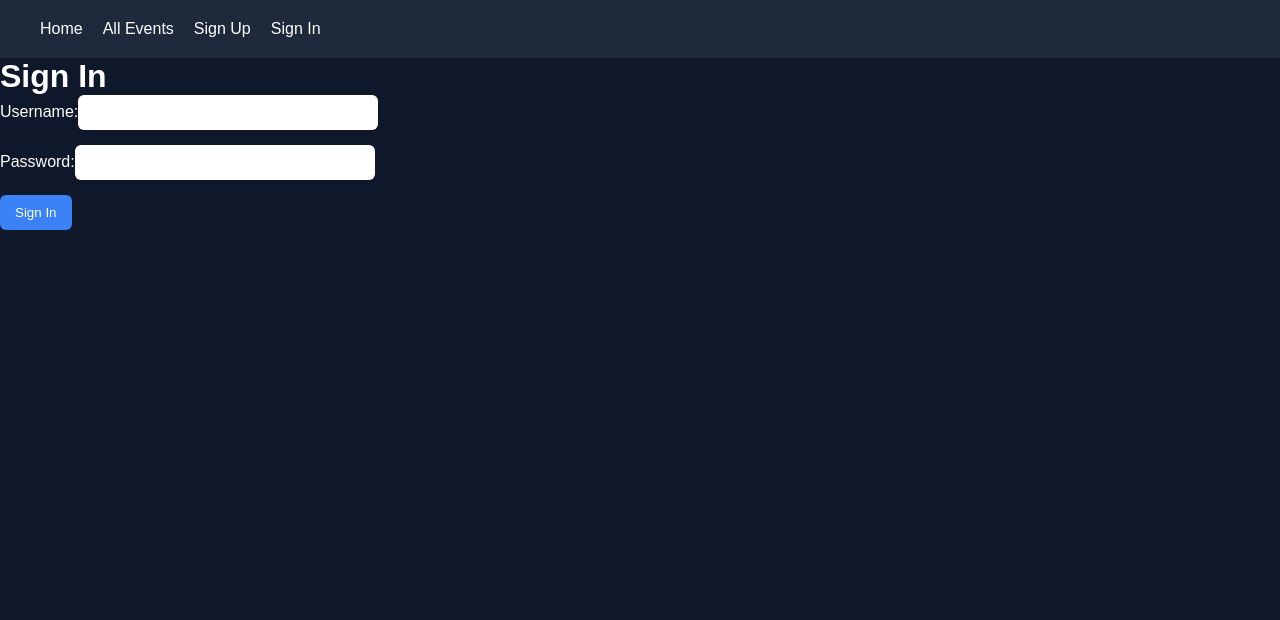
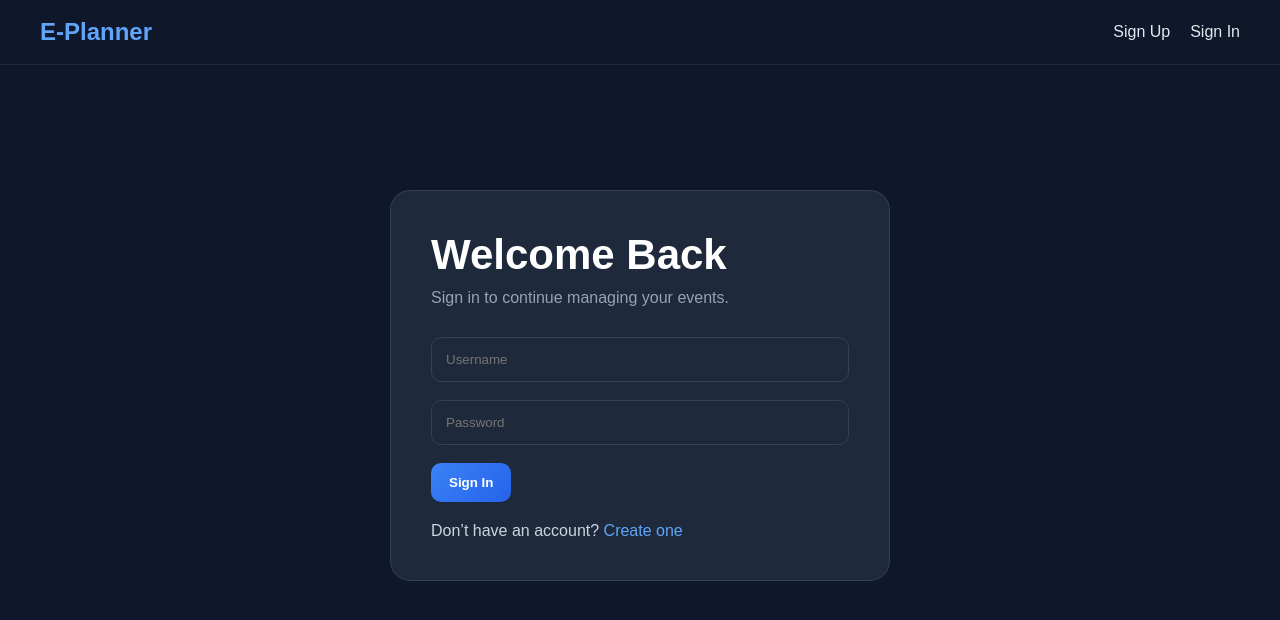
Before and after one commit to eemmaann7/frontend, a React (Vite) app: page /sign-in in a window 1280 px wide. Shown: the top 620 px of the page. Built offline with nearby package versions, Linux system fonts and the light colour scheme.

Commit message:
las minute changes

```diff
--- a/src/components/Navbar.jsx
+++ b/src/components/Navbar.jsx
@@ -17,13 +17,21 @@ function Navbar({ user, setUser }) {
 
     <div className='navbar'>
 
-      <Link className='nav-item' to='/'>
-        Home
+      <div className='nav-left'>
+
+        <Link className='logo' to='/'>
+          E-Planner
         </Link>
 
+        {user && (
           <Link className='nav-item' to='/events'>
             All Events
           </Link>
+        )}
+
+      </div>
+
+      <div className='nav-right'>
 
         {user ? (
           <>
@@ -37,10 +45,10 @@ function Navbar({ user, setUser }) {
             </Link>
 
             <span className='nav-item'>
-            {user.username}
+              Hello, {user.username}
             </span>
 
-          <button className='nav-item' onClick={logOut}>
+            <button onClick={logOut}>
               Log Out
             </button>
 
@@ -60,6 +68,8 @@ function Navbar({ user, setUser }) {
         )}
 
       </div>
+
+    </div>
   )
 }
 
--- a/src/index.css
+++ b/src/index.css
@@ -5,9 +5,17 @@
 }
 
 body {
-  background-color: #0f172a;
+  background: #0f172a;
   color: white;
   font-family: Arial, Helvetica, sans-serif;
+}
+
+#root {
+  min-height: 100vh;
+}
+
+html {
+  scroll-behavior: smooth;
 }
 
 a {
@@ -18,102 +26,164 @@ a {
 button {
   cursor: pointer;
   border: none;
-  border-radius: 6px;
-  padding: 10px 15px;
-  background-color: #3b82f6;
+  border-radius: 10px;
+  padding: 12px 18px;
+  background: linear-gradient(135deg, #3b82f6, #2563eb);
   color: white;
+  font-weight: bold;
   transition: 0.3s;
 }
 
 button:hover {
-  opacity: 0.8;
+  transform: translateY(-2px);
+  opacity: 0.9;
 }
 
 input,
-select {
-  width: 300px;
-  padding: 10px;
-  margin-bottom: 15px;
-  border-radius: 6px;
-  border: none;
+select,
+textarea {
+  width: 100%;
+  padding: 14px;
+  margin-bottom: 18px;
+  border-radius: 10px;
+  border: 1px solid #334155;
+  background-color: #1e293b;
+  color: white;
+  outline: none;
 }
 
 .navbar {
   display: flex;
+  justify-content: space-between;
+  align-items: center;
+  padding: 18px 40px;
+  background-color: #0f172a;
+  border-bottom: 1px solid #1e293b;
+  position: sticky;
+  top: 0;
+  z-index: 100;
+}
+
+.nav-left,
+.nav-right {
+  display: flex;
+  align-items: center;
   gap: 20px;
-  padding: 20px 40px;
-  background-color: #1e293b;
-  align-items: center;
+}
+
+.logo {
+  font-size: 24px;
+  font-weight: bold;
+  color: #60a5fa;
 }
 
 .nav-item {
-  color: white;
+  color: #e2e8f0;
+  transition: 0.3s;
+}
+
+.nav-item:hover {
+  color: #60a5fa;
 }
 
 .page-container {
-  padding: 40px;
+  padding: 50px;
+  max-width: 1300px;
+  margin: auto;
+}
+
+.page-title {
+  font-size: 42px;
+  margin-bottom: 10px;
+}
+
+.page-subtitle {
+  color: #94a3b8;
+  margin-bottom: 30px;
 }
 
 .home-container {
+  min-height: 85vh;
+  display: flex;
+  flex-direction: column;
+  justify-content: center;
+  align-items: center;
+  padding: 20px;
   text-align: center;
-  margin-top: 100px;
+}
+
+.home-container h1 {
+  font-size: 70px;
+  margin-bottom: 20px;
+  color: #60a5fa;
 }
 
 .home-text {
-  margin-top: 20px;
-  font-size: 20px;
+  margin-top: 10px;
+  font-size: 22px;
+  color: #cbd5e1;
+  max-width: 700px;
 }
 
 .home-list {
-  margin-top: 20px;
+  margin-top: 30px;
   list-style: none;
+  display: grid;
+  gap: 15px;
 }
 
 .home-list li {
-  margin-top: 10px;
-  font-size: 18px;
+  background-color: #1e293b;
+  padding: 15px 25px;
+  border-radius: 12px;
 }
 
 .events-grid {
   display: grid;
   grid-template-columns: repeat(auto-fit, minmax(300px, 1fr));
-  gap: 20px;
-  margin-top: 30px;
+  gap: 25px;
+  margin-top: 35px;
 }
 
 .event-card {
-  background-color: #1e293b;
+  background: #1e293b;
   padding: 25px;
-  border-radius: 12px;
+  border-radius: 18px;
+  border: 1px solid #334155;
   transition: 0.3s;
 }
 
 .event-card:hover {
-  transform: translateY(-5px);
+  transform: translateY(-8px);
 }
 
 .event-card h2,
 .event-card h3 {
-  margin-bottom: 15px;
+  margin-bottom: 18px;
 }
 
 .event-card p {
-  margin-bottom: 10px;
+  margin-bottom: 12px;
+  color: #cbd5e1;
 }
 
 .details-card {
-  background-color: #1e293b;
-  padding: 30px;
-  border-radius: 12px;
-  max-width: 700px;
+  background: #1e293b;
+  padding: 40px;
+  border-radius: 20px;
+  max-width: 850px;
+  margin: auto;
+  border: 1px solid #334155;
 }
 
 .details-card p {
   margin-top: 15px;
+  color: #cbd5e1;
 }
 
 .attendees-title {
-  margin-top: 25px;
+  margin-top: 35px;
+  margin-bottom: 15px;
 }
 
 .attendees-list {
@@ -123,10 +193,87 @@ select {
 
 .details-buttons {
   display: flex;
-  gap: 10px;
-  margin-top: 20px;
+  gap: 15px;
+  margin-top: 30px;
 }
 
 .dashboard-title {
-  margin-top: 20px;
+  margin-top: 15px;
+  color: #cbd5e1;
 }
+
+.form-container {
+  max-width: 600px;
+  margin: auto;
+  background-color: #1e293b;
+  padding: 40px;
+  border-radius: 20px;
+  border: 1px solid #334155;
+  margin-top: 40px;
+}
+
+.auth-page {
+  min-height: 80vh;
+  display: flex;
+  justify-content: center;
+  align-items: center;
+}
+
+.auth-card {
+  width: 100%;
+  max-width: 500px;
+  background-color: #1e293b;
+  padding: 40px;
+  border-radius: 20px;
+  border: 1px solid #334155;
+}
+
+.error-text {
+  color: #f87171;
+  margin-top: 10px;
+}
+
+.back-btn {
+  display: inline-block;
+  margin-bottom: 25px;
+  color: #60a5fa;
+  font-weight: bold;
+}
+
+.empty-state {
+  margin-top: 40px;
+  padding: 40px;
+  text-align: center;
+  border-radius: 18px;
+  background-color: #1e293b;
+  border: 1px solid #334155;
+}
+
+@media (max-width: 768px) {
+
+  .navbar {
+    flex-direction: column;
+    gap: 15px;
+    padding: 20px;
+  }
+
+  .nav-left,
+  .nav-right {
+    flex-wrap: wrap;
+    justify-content: center;
+  }
+
+  .page-container {
+    padding: 25px;
+  }
+
+  .home-container h1 {
+    font-size: 50px;
+  }
+
+  .details-card,
+  .form-container,
+  .auth-card {
+    padding: 25px;
+  }
+}
--- a/src/pages/AllEvents.jsx
+++ b/src/pages/AllEvents.jsx
@@ -31,7 +31,11 @@ function AllEvents() {
 
     <div className='page-container'>
 
-      <h1>All Events</h1>
+      <h1 className='page-title'>All Events</h1>
+
+      <p className='page-subtitle'>
+        Explore all available events and join your favorites.
+      </p>
 
       <div className='events-grid'>
 
--- a/src/pages/EventDetails.jsx
+++ b/src/pages/EventDetails.jsx
@@ -88,6 +88,10 @@ function EventDetails({ user }) {
 
     <div className='page-container'>
 
+      <Link className='back-btn' to='/events'>
+        ← Back to Events
+      </Link>
+
       <div className='details-card'>
 
         <h1>{event.title}</h1>
@@ -134,7 +138,7 @@ function EventDetails({ user }) {
         {user && (
 
           <button onClick={handleAttend}>
-            Attend Event
+            Join Event
           </button>
 
         )}
--- a/src/pages/SignIn.jsx
+++ b/src/pages/SignIn.jsx
@@ -1,66 +1,117 @@
 import { useState } from 'react';
 import axios from 'axios';
-import { useNavigate } from 'react-router';
+import { useNavigate, Link } from 'react-router';
 
 function SignIn({ setUser }) {
+
   const [formData, setFormData] = useState({
     username: '',
     password: '',
   });
+
   const [errorMessage, setErrorMessage] = useState('');
 
   const navigate = useNavigate();
 
   const handleChange = (event) => {
-    setFormData({ ...formData, [event.target.name]: event.target.value });
+    setFormData({
+      ...formData,
+      [event.target.name]: event.target.value
+    });
   };
 
   const handleSubmit = async (event) => {
+
     event.preventDefault();
 
     try {
-      const response = await axios.post(`${import.meta.env.VITE_BACKEND_URL}/auth/sign-in`, formData);
+
+      const response = await axios.post(
+        `${import.meta.env.VITE_BACKEND_URL}/auth/sign-in`,
+        formData
+      );
+
       const token = response.data.token;
 
-      const userInfo = JSON.parse(atob(token.split('.')[1])).payload;
+      const userInfo = JSON.parse(
+        atob(token.split('.')[1])
+      ).payload;
+
       setUser(userInfo);
+
       localStorage.setItem('token', token);
 
       navigate('/dashboard');
+
     } catch (err) {
-      setErrorMessage(err.response?.data?.err || 'An error occurred during sign in');
+
+      setErrorMessage(
+        err.response?.data?.err ||
+        'An error occurred during sign in'
+      );
     }
   };
 
   return (
-    <div>
-      <h1>Sign In</h1>
-      <form onSubmit={handleSubmit}>
-        <div>
-          <label htmlFor="username">Username:</label>
+
+    <div className='auth-page'>
+
+      <div className='auth-card'>
+
+        <h1 className='page-title'>
+          Welcome Back
+        </h1>
+
+        <p className='page-subtitle'>
+          Sign in to continue managing your events.
+        </p>
+
+        <form onSubmit={handleSubmit}>
+
           <input
-            id="username"
-            name="username"
-            type="text"
+            id='username'
+            name='username'
+            type='text'
+            placeholder='Username'
             value={formData.username}
             onChange={handleChange}
             required
           />
-        </div>
-        <div>
-          <label htmlFor="password">Password:</label>
+
           <input
-            id="password"
-            name="password"
-            type="password"
+            id='password'
+            name='password'
+            type='password'
+            placeholder='Password'
             value={formData.password}
             onChange={handleChange}
             required
           />
-        </div>
-        <button type="submit">Sign In</button>
-      </form>
-      {errorMessage && <p style={{ color: 'red' }} role="alert">{errorMessage}</p>}
+
+          <button type='submit'>
+            Sign In
+          </button>
+
+        </form>
+
+        {errorMessage && (
+          <p className='error-text' role='alert'>
+            {errorMessage}
+          </p>
+        )}
+
+        <p style={{ marginTop: '20px', color: '#cbd5e1' }}>
+          Don’t have an account?{' '}
+          <Link
+            to='/sign-up'
+            style={{ color: '#60a5fa' }}
+          >
+            Create one
+          </Link>
+        </p>
+
+      </div>
+
     </div>
   );
 }
--- a/src/pages/Signup.jsx
+++ b/src/pages/Signup.jsx
@@ -1,60 +1,108 @@
 import { useState } from 'react';
 import axios from 'axios';
-import { useNavigate } from 'react-router';
+import { useNavigate, Link } from 'react-router';
 
 function Signup() {
+
   const [formData, setFormData] = useState({
     username: '',
     password: '',
   });
+
   const [errorMessage, setErrorMessage] = useState('');
 
   const navigate = useNavigate();
 
   const handleChange = (event) => {
-    setFormData({ ...formData, [event.target.name]: event.target.value });
+
+    setFormData({
+      ...formData,
+      [event.target.name]: event.target.value
+    });
   };
 
-  async function handleSubmit(event){
-    event.preventDefault()
+  async function handleSubmit(event) {
+
+    event.preventDefault();
 
     try {
-      await axios.post(`${import.meta.env.VITE_BACKEND_URL}/auth/sign-up`, formData);
+
+      await axios.post(
+        `${import.meta.env.VITE_BACKEND_URL}/auth/sign-up`,
+        formData
+      );
+
       navigate('/sign-in');
+
     } catch (err) {
-      setErrorMessage(err.response?.data?.err || 'An error occurred during sign up');
+
+      setErrorMessage(
+        err.response?.data?.err ||
+        'An error occurred during sign up'
+      );
     }
-  };
+  }
 
   return (
-    <div>
-      <h1>Sign Up</h1>
-      <form onSubmit={handleSubmit}>
-        <div>
-          <label htmlFor="username">Username:</label>
+
+    <div className='auth-page'>
+
+      <div className='auth-card'>
+
+        <h1 className='page-title'>
+          Create Account
+        </h1>
+
+        <p className='page-subtitle'>
+          Join E-Planner and start organizing events easily.
+        </p>
+
+        <form onSubmit={handleSubmit}>
+
           <input
-            id="username"
-            name="username"
-            type="text"
+            id='username'
+            name='username'
+            type='text'
+            placeholder='Username'
             value={formData.username}
             onChange={handleChange}
             required
           />
-        </div>
-        <div>
-          <label htmlFor="password">Password:</label>
+
           <input
-            id="password"
-            name="password"
-            type="password"
+            id='password'
+            name='password'
+            type='password'
+            placeholder='Password'
             value={formData.password}
             onChange={handleChange}
             required
           />
-        </div>
-        <button type="submit">Sign Up</button>
-      </form>
-      {errorMessage && <p style={{ color: 'red' }} role="alert">{errorMessage}</p>}
+
+          <button type='submit'>
+            Sign Up
+          </button>
+
+        </form>
+
+        {errorMessage && (
+          <p className='error-text' role='alert'>
+            {errorMessage}
+          </p>
+        )}
+
+        <p style={{ marginTop: '20px', color: '#cbd5e1' }}>
+          Already have an account?{' '}
+          <Link
+            to='/sign-in'
+            style={{ color: '#60a5fa' }}
+          >
+            Sign in
+          </Link>
+        </p>
+
+      </div>
+
     </div>
   );
 }
```
Also changed, not shown: src/pages/Dashboard.jsx (+7 -2 lines). Lines whose indentation alone changed are shown as unchanged.
